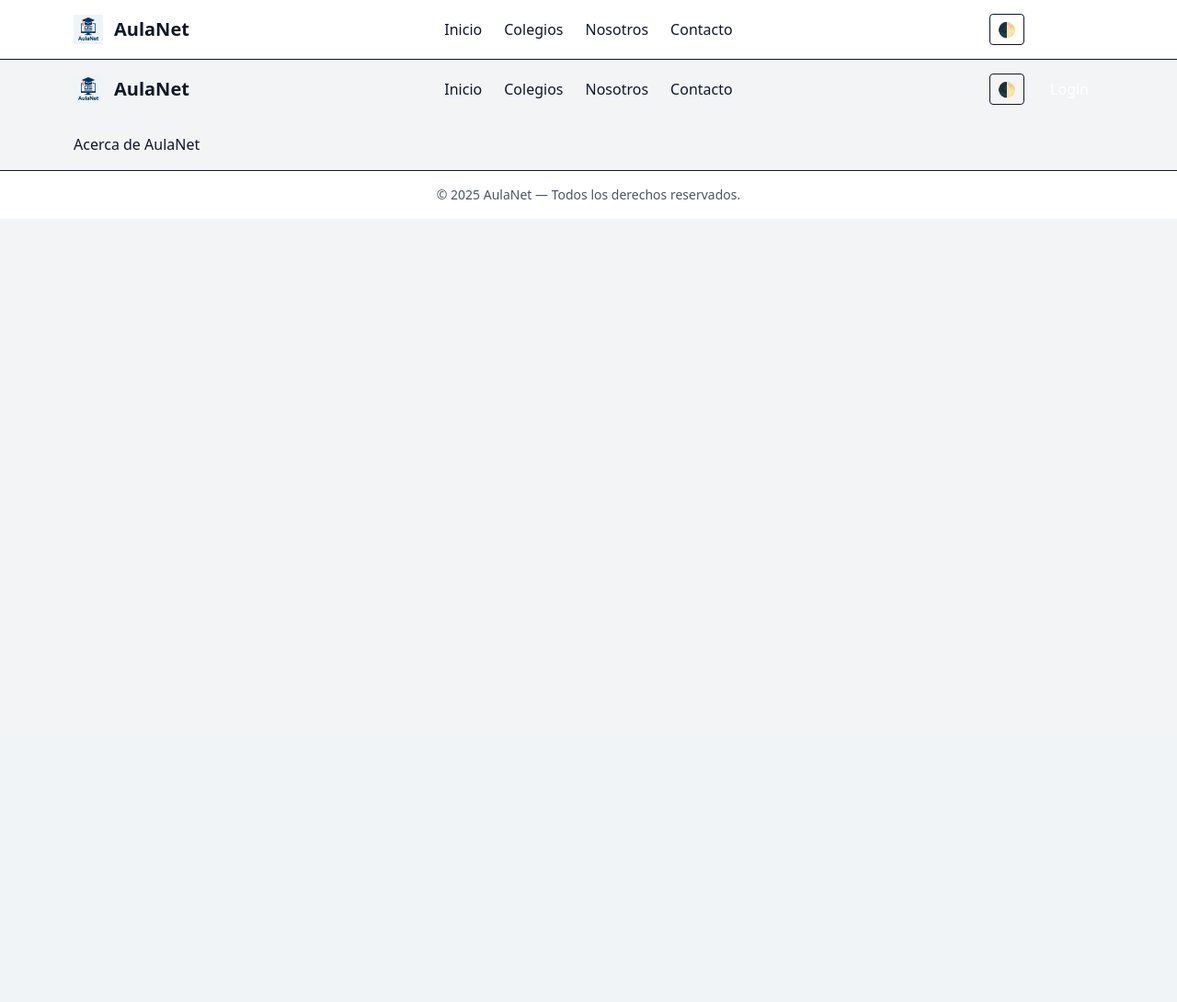
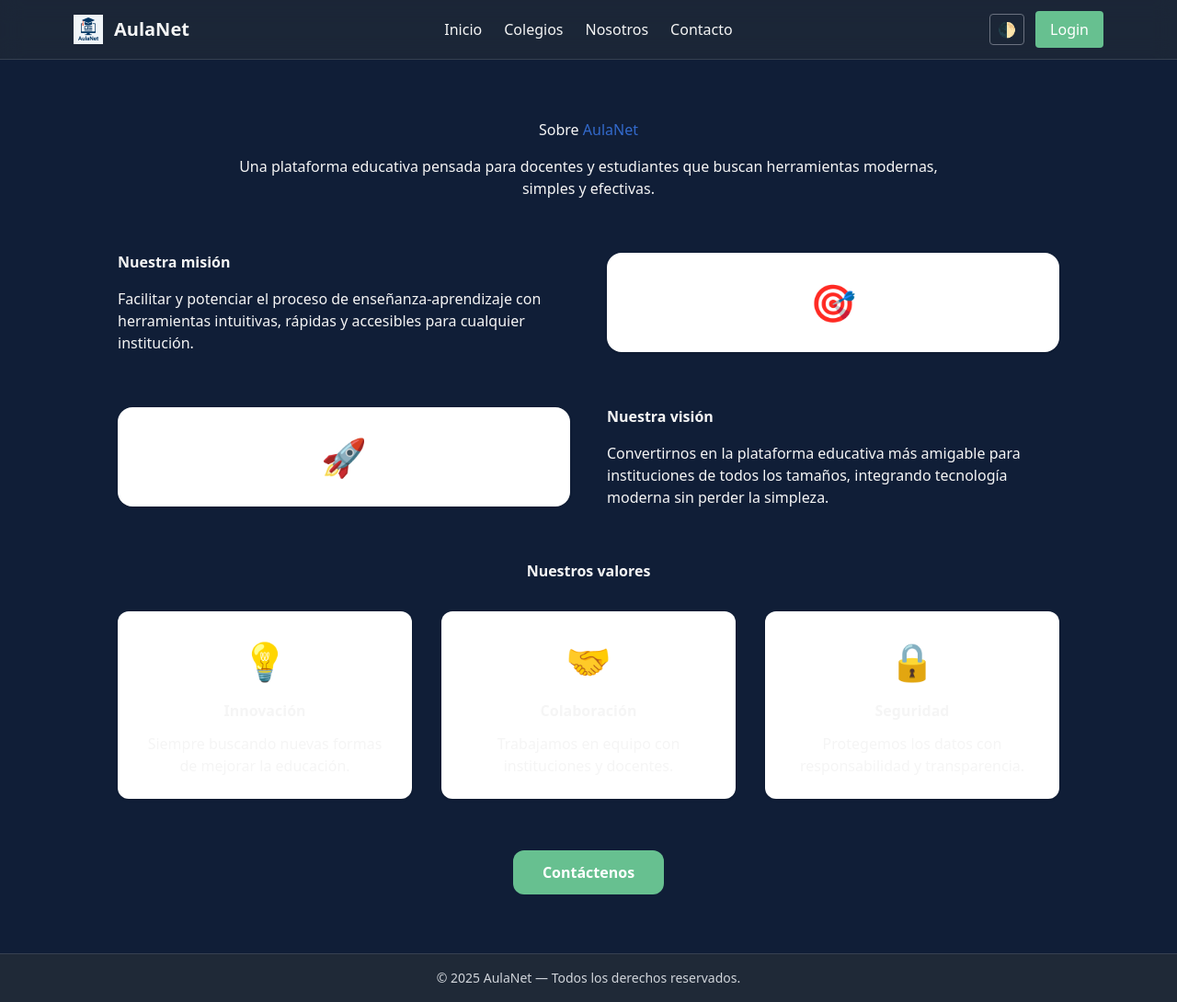
Before and after one commit to francoBa/AulaNet, a Django app: template aulanet/templates/core/about.html in a window 1280 px wide. Shown: the whole page at 92% size. Before the commit the page ends 238 px from the top, so only its background shows below. Run offline with Django 3.2, Linux system fonts and the light colour scheme; the template is opened without the code that fills it, so the values that code supplies are empty; some libraries are stand-ins or nearby versions.

Commit message:
feat(ui): agregar diseño completo de Nosotros y mejorar navbar
- Se añadió la página about.html con secciones: presentación, misión, valores y CTA
- Se aplicaron las variables CSS definidas (tipografías, colores y tamaños)
- Navbar ahora es sticky con transparencia dinámica y blur al hacer scroll
- Mantiene compatibilidad con el layout general y los includes existentes
- Ajustes visuales menores para mejorar coherencia en light/dark mode

```diff
--- a/aulanet/static/js/main.js
+++ b/aulanet/static/js/main.js
@@ -30,4 +30,14 @@
   } else if (savedTheme === 'light') {
     root.classList.remove('dark');
   }
+
+  // 4. sticky header
+  document.addEventListener('scroll', () => {
+    const header = document.querySelector('header');
+    if (window.scrollY > 10) {
+      header.classList.add('bg-white/60', 'dark:bg-gray-800/60');
+    } else {
+      header.classList.remove('bg-white/60', 'dark:bg-gray-800/60');
+    }
+  });
 });
--- a/aulanet/templates/components/includes/header.html
+++ b/aulanet/templates/components/includes/header.html
@@ -1,3 +1,5 @@
-<header class="bg-white dark:bg-gray-800 border-b dark:border-gray-700">
+<header
+  class="sticky top-0 z-50 bg-white/80 dark:bg-gray-800/80 backdrop-blur-md border-b dark:border-gray-700 transition-colors duration-300"
+>
   {% include "components/ui/navbar.html" %}
 </header>
--- a/aulanet/templates/core/about.html
+++ b/aulanet/templates/core/about.html
@@ -1,8 +1,108 @@
 <!-- prettier-ignore -->
-{% extends 'layouts/base-layout.html' %}
-{% block title_layout %} Acerca deAulaNet {% endblock title_layout %}
-{% block content_layout %}
-<header>
-  <h1>Acerca de AulaNet</h1>
-</header>
-{% endblock content_layout %}
+{% extends "layouts/general-layout.html" %}
+
+{% block title %}Sobre Nosotros — AulaNet{% endblock %}
+
+{% block page_content %}
+
+<section
+  class="min-h-screen py-16 px-6 md:px-12 bg-[var(--bg-main)] text-[var(--color-main)] font-[var(--font-main)]"
+>
+  <div class="max-w-5xl mx-auto space-y-14">
+    <!-- Encabezado -->
+    <header class="text-center space-y-4">
+      <h1 class="font-[var(--font-main)] text-[var(--font-size-title)]">
+        Sobre <span class="text-[var(--color-secondary)]">AulaNet</span>
+      </h1>
+      <p class="text-[var(--font-size-subtitle)] max-w-3xl mx-auto">
+        Una plataforma educativa pensada para docentes y estudiantes que buscan
+        herramientas modernas, simples y efectivas.
+      </p>
+    </header>
+
+    <!-- Sección Misión -->
+    <section class="grid md:grid-cols-2 gap-10 items-center">
+      <div class="space-y-4">
+        <h2
+          class="font-semibold text-[var(--font-size-subtitle)] text-[var(--color-secondary)]"
+        >
+          Nuestra misión
+        </h2>
+        <p>
+          Facilitar y potenciar el proceso de enseñanza-aprendizaje con
+          herramientas intuitivas, rápidas y accesibles para cualquier
+          institución.
+        </p>
+      </div>
+      <div
+        class="rounded-2xl bg-white shadow p-6 flex items-center justify-center"
+      >
+        <span class="text-[40px]">🎯</span>
+      </div>
+    </section>
+
+    <!-- Sección Visión -->
+    <section
+      class="grid md:grid-cols-2 gap-10 items-center md:flex-row-reverse"
+    >
+      <div
+        class="rounded-2xl bg-white shadow p-6 flex items-center justify-center"
+      >
+        <span class="text-[40px]">🚀</span>
+      </div>
+      <div class="space-y-4">
+        <h2
+          class="font-semibold text-[var(--font-size-subtitle)] text-[var(--color-secondary)]"
+        >
+          Nuestra visión
+        </h2>
+        <p>
+          Convertirnos en la plataforma educativa más amigable para
+          instituciones de todos los tamaños, integrando tecnología moderna sin
+          perder la simpleza.
+        </p>
+      </div>
+    </section>
+
+    <!-- Sección valores -->
+    <section class="space-y-8">
+      <h2
+        class="text-center font-semibold text-[var(--font-size-subtitle)] text-[var(--color-secondary)]"
+      >
+        Nuestros valores
+      </h2>
+
+      <div class="grid md:grid-cols-3 gap-8">
+        <div class="p-6 bg-white rounded-xl shadow space-y-3 text-center">
+          <div class="text-[40px]">💡</div>
+          <h3 class="font-semibold">Innovación</h3>
+          <p>Siempre buscando nuevas formas de mejorar la educación.</p>
+        </div>
+
+        <div class="p-6 bg-white rounded-xl shadow space-y-3 text-center">
+          <div class="text-[40px]">🤝</div>
+          <h3 class="font-semibold">Colaboración</h3>
+          <p>Trabajamos en equipo con instituciones y docentes.</p>
+        </div>
+
+        <div class="p-6 bg-white rounded-xl shadow space-y-3 text-center">
+          <div class="text-[40px]">🔒</div>
+          <h3 class="font-semibold">Seguridad</h3>
+          <p>Protegemos los datos con responsabilidad y transparencia.</p>
+        </div>
+      </div>
+    </section>
+
+    <!-- CTA / botón -->
+    <section class="text-center mt-10">
+      <a
+        href="{% url 'core:contact' %}"
+        class="inline-block px-8 py-3 rounded-xl font-semibold bg-[var(--bg-button-primary)] hover:bg-[var(--bg-button-primary-hover)] text-white text-[var(--font-size-button)] transition"
+      >
+        Contáctenos
+      </a>
+    </section>
+  </div>
+</section>
+
+{% endblock page_content %}
```
